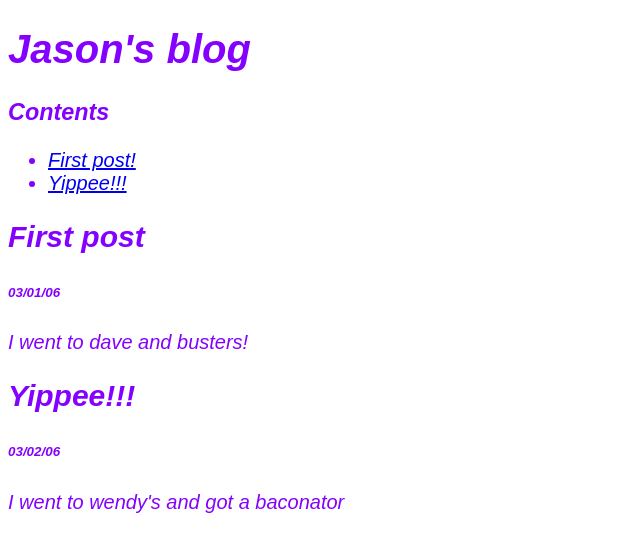
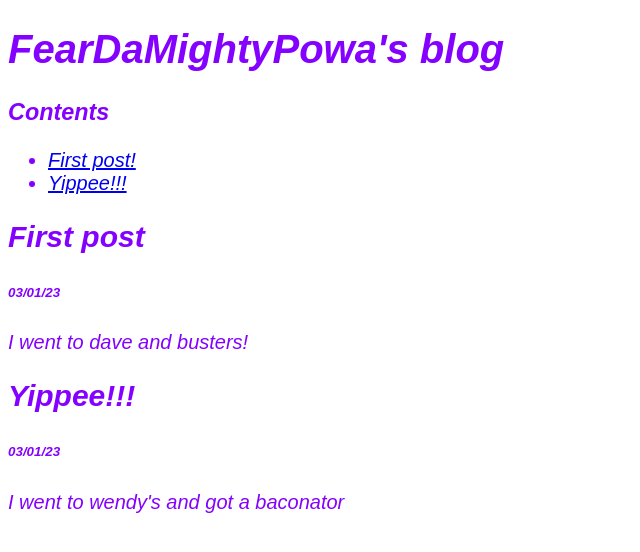
Before and after one commit to FearDaMightyPowa/FearDaMightyPowa.github.io, a plain HTML site: page index.html in a window 1280 px wide. Shown: the whole page, without its empty margins (0-640 px from the left). Drawn offline with Linux system fonts and the light colour scheme.

Commit message:
Update index.html

```diff
--- a/index.html
+++ b/index.html
@@ -2,7 +2,7 @@
 <html>
     <head>
         <meta charset="utf-8">
-        <title>Project: Blog</title>
+        <title>FearDaMightyPowa's Blog</title>
     </head>
     <body>
  <style>
@@ -15,7 +15,7 @@
 
  </style>
 
-        <h1>Jason's blog</h1>
+        <h1>FearDaMightyPowa's blog</h1>
 
         <h3>Contents</h3>
         <ul>
@@ -24,12 +24,12 @@
         </ul>
 
         <h2 id="Post1">First post</h2>
-        <h6>03/01/06</h6>
+        <h6>03/01/23</h6>
 
         <p>I went to dave and busters!</p>
 
         <h2 id="Post2">Yippee!!!</h2>
-        <h6>03/02/06</h6>
+        <h6>03/01/23</h6>
 
         <p>I went to wendy's and got a baconator</p>
 
```
